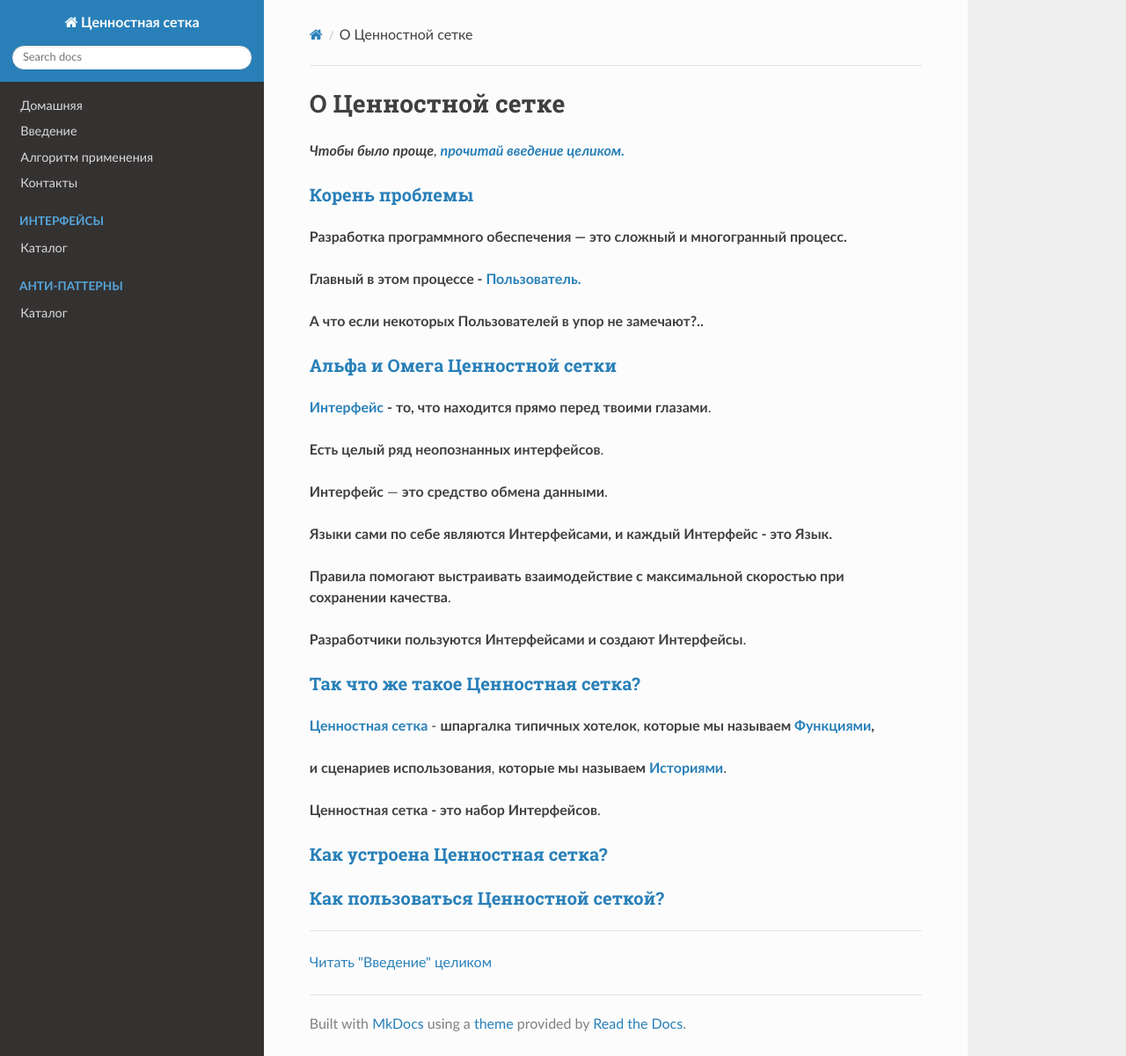
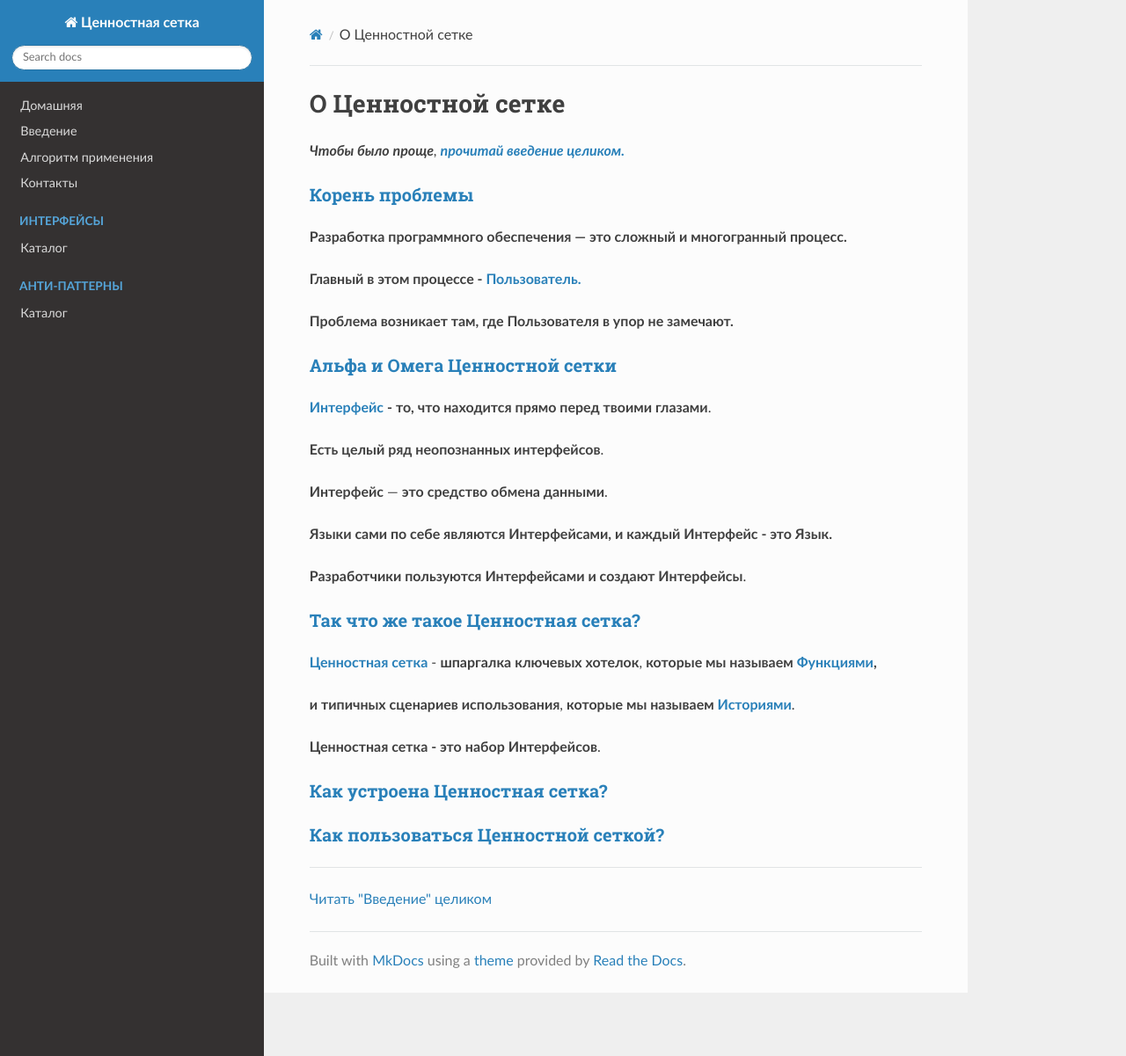
Before and after one commit to devmanorg/worth-grid-prometheus, an MkDocs documentation site: the page built from docs/Тезисно.md, in a window 1280 px wide and 1201 px high. Shown: the whole window at 88% size. Built offline with MkDocs 1.6.1, drawn with Linux system fonts in a browser that asks for light colours; nearby versions of some CDN libraries.

Commit message:
Update Тезисно.md

```diff
--- a/docs/Тезисно.md
+++ b/docs/Тезисно.md
@@ -8,7 +8,7 @@ _**Чтобы** **было** **проще**, [**прочитай введени
 
 **Главный в этом процессе - [Пользователь.](../Пользователь)**
 
-**А что если некоторых Пользователей в упор не замечают?..**
+**Проблема возникает там, где Пользователя в упор не замечают.**
 
 ### [Альфа и Омега Ценностной сетки](../Введение#_3)
 
@@ -20,15 +20,13 @@ _**Чтобы** **было** **проще**, [**прочитай введени
 
 **Языки сами по себе являются Интерфейсами, и каждый Интерфейс - это Язык.**
 
-**Правила помогают выстраивать взаимодействие с максимальной скоростью при сохранении качества**.
-
 **Разработчики пользуются Интерфейсами и создают Интерфейсы**.
 
 ### [Так что же такое Ценностная сетка?](../Введение#_4)
 
-[**Ценностная сетка**](../Ценностная%20сетка) - **шпаргалка** **типичных хотелок**, **которые мы называем [Функциями](../Функция),**
+[**Ценностная сетка**](../Ценностная%20сетка) - **шпаргалка** **ключевых хотелок**, **которые мы называем [Функциями](../Функция),**
 
-**и сценариев использования**, **которые мы называем [Историями](../История)**.
+**и типичных сценариев использования**, **которые мы называем [Историями](../История)**.
 
 **Ценностная сетка - это** **набор Интерфейсов**.
 
```
